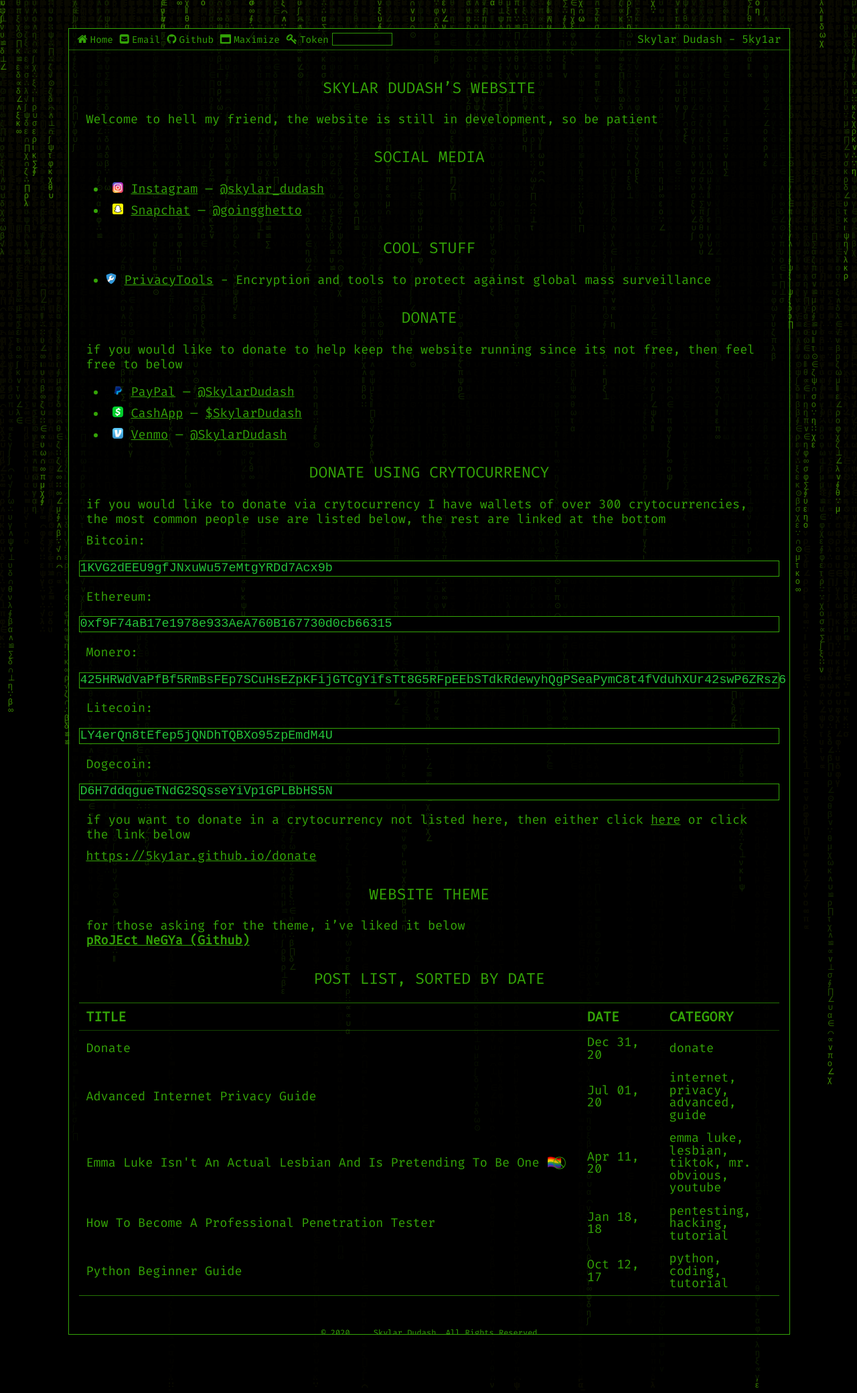
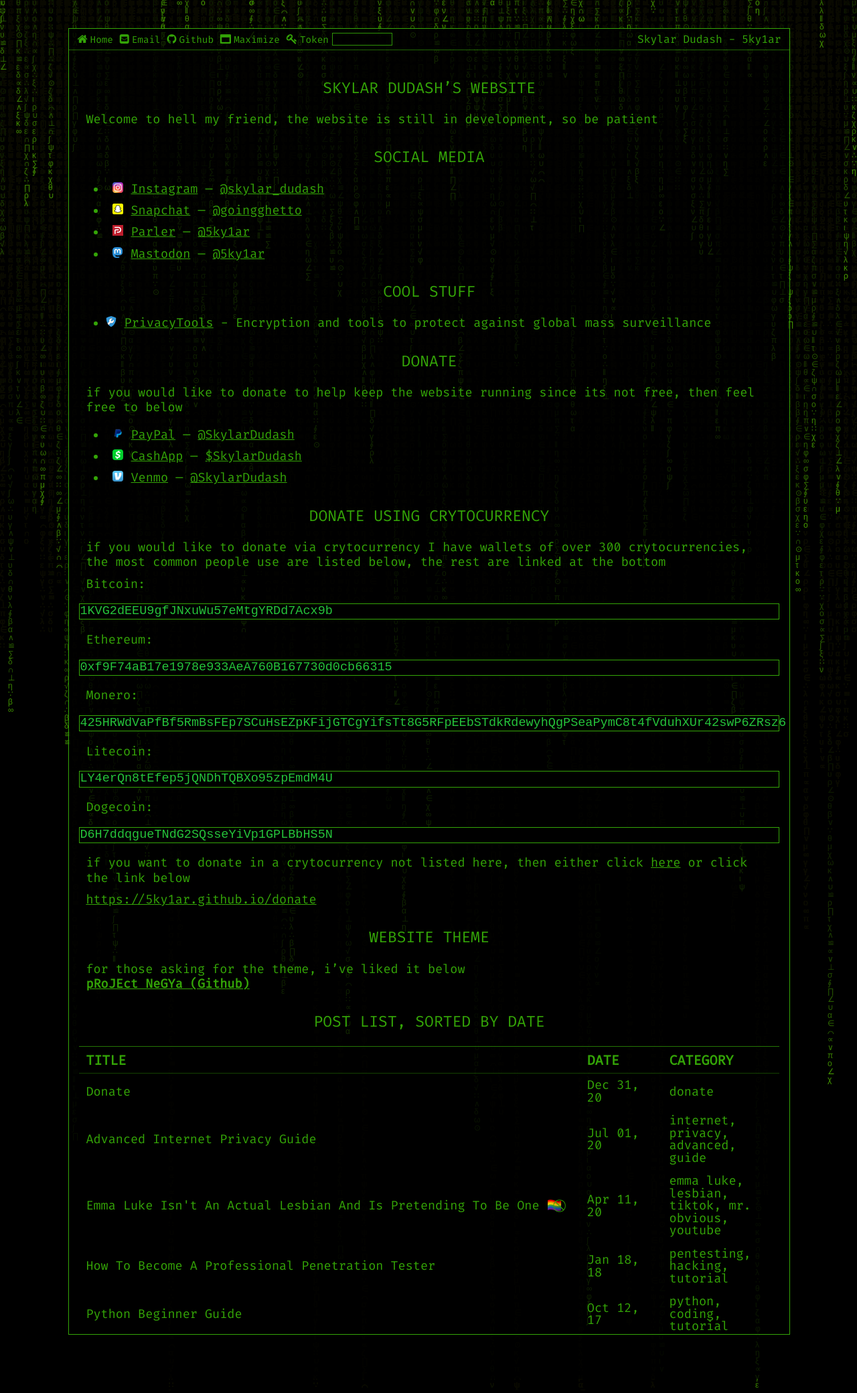
Before and after one commit to 5ky1ar/5ky1ar.github.io, a Jekyll site: the page built from pages/index.md, in a window 1280 px wide. Shown: the whole page at 67% size. Built offline with Jekyll 4.4.1, drawn with Linux system fonts in a browser that asks for light colours.

Commit message:
Added More Social Sites

```diff
--- a/pages/index.md
+++ b/pages/index.md
@@ -20,6 +20,10 @@ Welcome to hell my friend, the website is still in development, so be patient
 * ![Instagram](https://raw.githubusercontent.com/5ky1ar/5ky1ar.github.io/master/assets/img/instagram.png) [Instagram](https://www.instagram.com/skylar_dudash/)	— [@skylar_dudash](https://www.instagram.com/skylar_dudash/)
 
 * ![Snapchat](https://raw.githubusercontent.com/5ky1ar/5ky1ar.github.io/master/assets/img/snapchat.png) [Snapchat](https://snapchat.com/add/goingghetto) — [@goingghetto](https://snapchat.com/add/goingghetto)
+
+* ![Parler](https://raw.githubusercontent.com/5ky1ar/5ky1ar.github.io/master/assets/img/parler.png) [Parler](https://parler.com/user/5ky1ar) — [@5ky1ar](https://parler.com/user/5ky1ar)
+
+* ![Mastodon](https://raw.githubusercontent.com/5ky1ar/5ky1ar.github.io/master/assets/img/mastodon.png) [Mastodon](https://mastodon.social/@5ky1ar) — [@5ky1ar](https://mastodon.social/@5ky1ar)
 
 # Cool Stuff
 
```
Also changed, not shown: assets/img/mastodon.png (added), assets/img/parler.png (added).
